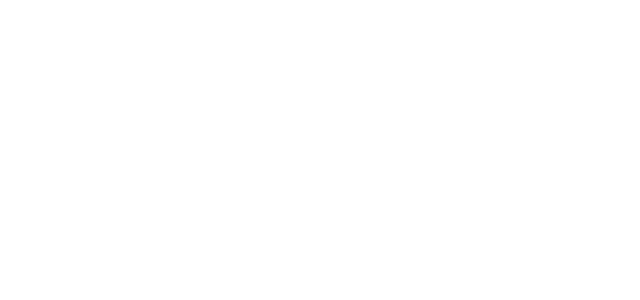
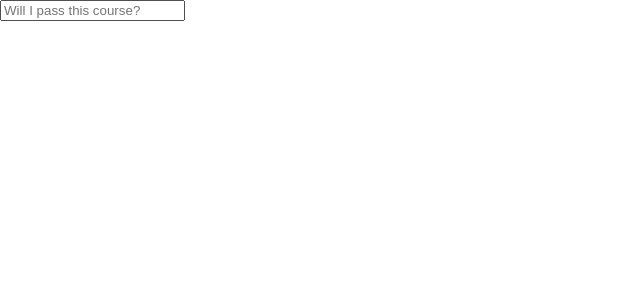
Before and after one commit to thinkful-c16/react-onedayproject-firoz-nicole, a React (Create React App) app in the folder 8ball/: page / in a window 1280 px wide. Shown: the top 300 px of the page, without its empty margins (0-640 px from the left). Built offline with nearby package versions, Linux system fonts and the light colour scheme.

Commit message:
question component implemented

```diff
--- a/8ball/src/App.js
+++ b/8ball/src/App.js
@@ -1,15 +1,19 @@
-import React, { Component } from 'react';
-import logo from './logo.svg';
+import React from 'react';
 import './App.css';
+import Question from './Question';
 
-class App extends Component {
-  render() {
+export default class App extends React.Component {
+  constructor(props) {
+    super(props)
+    //this.state {}
+  }
+
+
+  render()  {
     return (
       <div>
-
+        <Question />
       </div>
     );
   }
 }
-
-export default App;
--- a/8ball/src/Question.js
+++ b/8ball/src/Question.js
@@ -0,0 +1,18 @@
+import React from 'react';
+
+export default function Question(){
+
+    return (
+
+        <div>
+           <form>
+               <input className="question" type="text" value="" placeholder="Will I pass this course?">
+               </input>
+            </form>
+        </div>
+    )
+}
+
+//change value to {props.value}
+
+//make question mark a button if time
```
